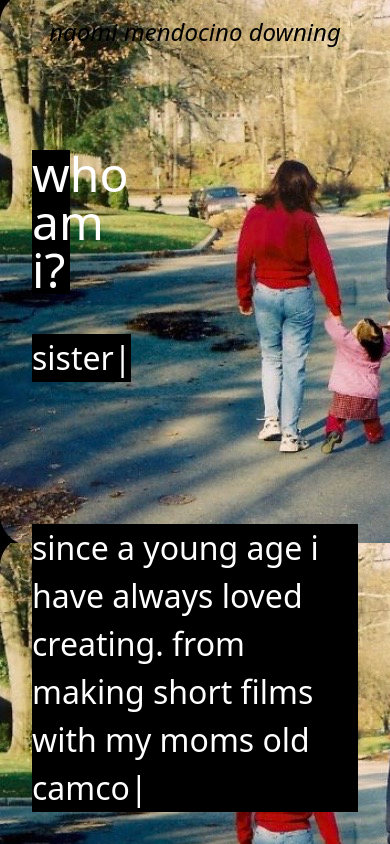
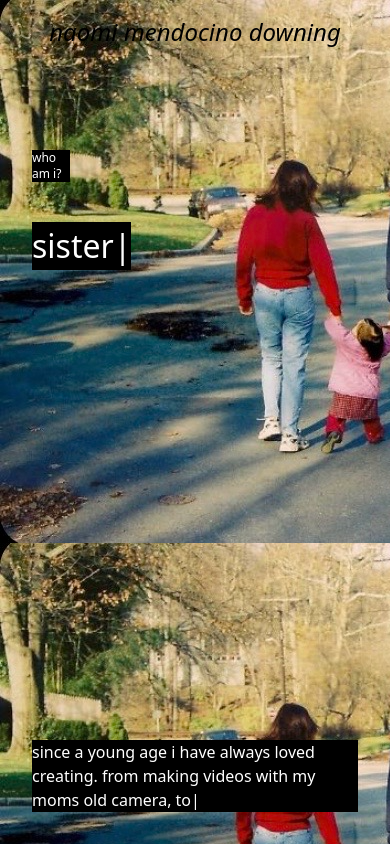
Before and after one commit to downing3/downing3.github.io., a React (Create React App) app: page /about in a window 390 px wide. Built offline with nearby package versions, Linux system fonts and the light colour scheme.

Commit message:
change
change

```diff
--- a/src/components/AboutMe.jsx
+++ b/src/components/AboutMe.jsx
@@ -16,7 +16,7 @@ function AboutMe() {
         </div>
         <div className="w-full">
           <div className="text-left ml-8 mr-80 mt-12">
-            <p className="text-5xl -mt-80 text-white font-thin bg-black">
+            <p className="text-xs sm:text-lg md:text-2xl lg:text-5xl -mt-80 text-white font-thin bg-black">
               who am i?
             </p>
           </div>
--- a/src/components/AboutText.jsx
+++ b/src/components/AboutText.jsx
@@ -4,7 +4,7 @@ const AboutText = () => {
   return (
     <TypeAnimation
       sequence={[
-        'since a young age i have always loved creating. from making short films with my moms old camcorder, to putting together thousand piece puzzles, to building rube goldberg machines in my living room, everything creative has always intrigued me',
+        'since a young age i have always loved creating. from making videos with my moms old camera, to putting together 1000 piece puzzles, to building rube goldberg machines in my living room, everything creative has always intrigued me',
         () => {
           console.log('Sequence completed');
         }
@@ -12,7 +12,7 @@ const AboutText = () => {
       wrapper="span"
       cursor={true}
       style={{
-        fontSize: '2em',
+        fontSize: '1em',
         display: 'inline-block',
         fontWeight: '100',
         backgroundColor: 'black',
```
